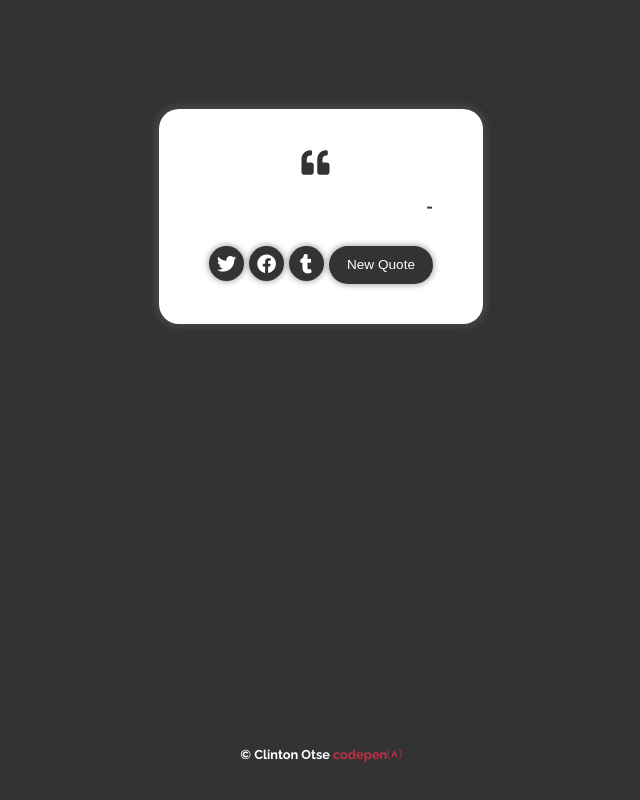
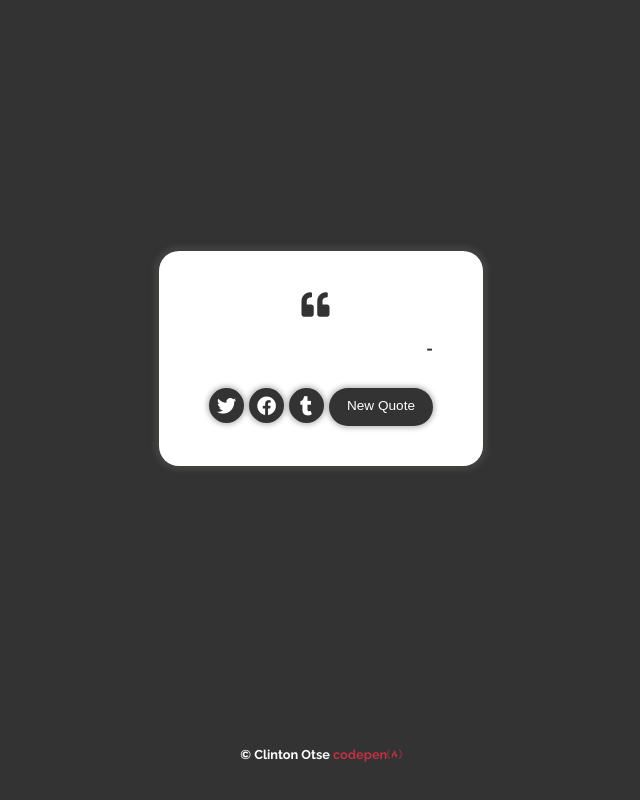
Before and after one commit to DhanteyUD/Random-Quote-Machine, a plain HTML site: page index.html in a window 1280 px wide. Shown: the whole page, without its empty margins (319-959 px from the left). Drawn offline with nearby package versions, Linux system fonts and the light colour scheme; no server answers.

Commit message:
New Update

```diff
--- a/style.css
+++ b/style.css
@@ -23,7 +23,7 @@ body {
 .quote-box {
   max-width: 600px;
   display: grid;
-  margin: 8% auto auto auto;
+  margin: auto auto;
   border-radius: 20px;
   padding: 40px 50px;
   display: table;
```
